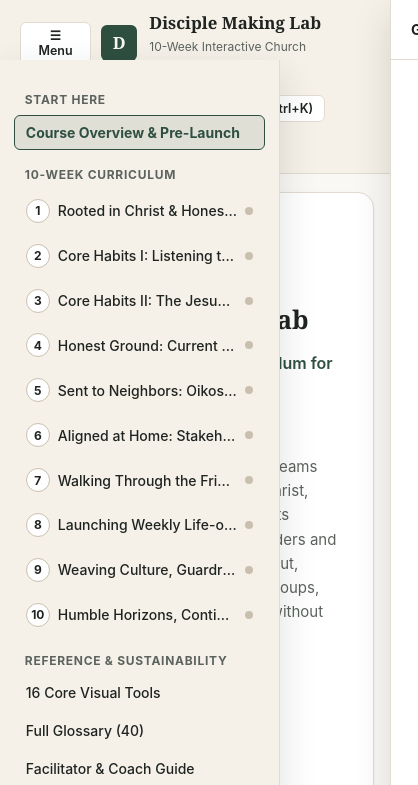
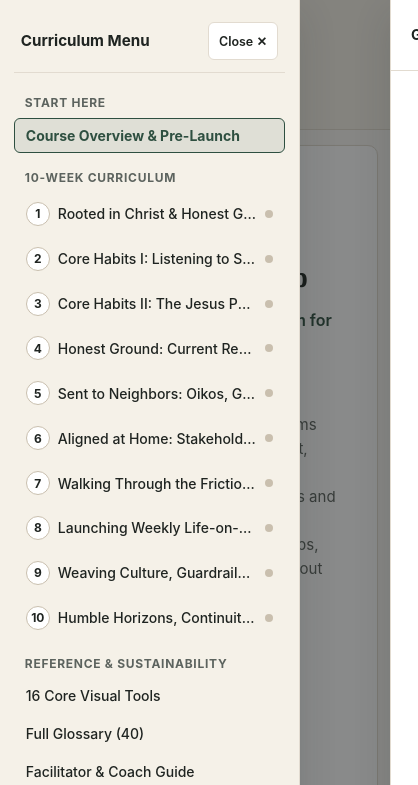
Before and after one commit to swmuniak/dml-interactive, a plain HTML site: page index.html in a window 390 px wide. Both pictures are taken after a click on the button "☰ Menu". Shown: the top 785 px of the page, 418 px wide, since content can reach past the window. Drawn offline with Linux system fonts and the light colour scheme.

Commit message:
Improve mobile responsiveness, drawer UX, SVG panning, and badge/tooltip sizing

```diff
--- a/css/styles.css
+++ b/css/styles.css
@@ -447,6 +447,8 @@ button, input, textarea, select {
   font-size: 0.76rem;
   font-weight: 700;
   border: 1px solid transparent;
+  white-space: nowrap;
+  flex-shrink: 0;
 }
 
 .badge-primary { background: var(--primary-soft); color: var(--primary); border-color: var(--primary); }
@@ -454,6 +456,34 @@ button, input, textarea, select {
 .badge-gold { background: var(--gold-soft); color: var(--gold); border-color: var(--gold); }
 .badge-slate { background: var(--slate-soft); color: var(--slate); border-color: var(--slate); }
 .badge-success { background: var(--success-soft); color: var(--success); border-color: var(--success); }
+
+.fourfold-card {
+  display: grid;
+  grid-template-columns: minmax(220px, 300px) 1fr;
+  gap: 1.5rem;
+  align-items: center;
+}
+
+.week-header-meta {
+  display: flex;
+  flex-direction: column;
+  gap: 0.45rem;
+  align-items: flex-end;
+}
+
+.mobile-sidebar-header {
+  display: none;
+}
+
+.sidebar-backdrop {
+  position: fixed;
+  inset: 0;
+  background: rgba(20, 23, 22, 0.5);
+  z-index: 55;
+  display: none;
+}
+
+.sidebar-backdrop.open { display: block; }
 
 .grid-2 { display: grid; grid-template-columns: repeat(2, minmax(0, 1fr)); gap: 1rem; }
 .grid-3 { display: grid; grid-template-columns: repeat(3, minmax(0, 1fr)); gap: 1rem; }
@@ -514,6 +544,8 @@ button, input, textarea, select {
   cursor: help;
   padding: 0 1px;
   border-radius: 2px;
+  -webkit-box-decoration-break: clone;
+  box-decoration-break: clone;
   transition: background 0.15s ease;
 }
 
@@ -754,22 +786,55 @@ textarea.field-input:focus, input.field-input:focus {
    ========================================================================== */
 @media (max-width: 960px) {
   .mobile-menu-btn { display: inline-flex; }
+  .mobile-sidebar-header {
+    display: flex;
+    align-items: center;
+    justify-content: space-between;
+    padding: 0.25rem 0.4rem 0.75rem;
+    margin-bottom: 0.5rem;
+    border-bottom: 1px solid var(--border);
+  }
   .app-shell { grid-template-columns: 1fr; }
   .sidebar {
     position: fixed;
-    top: 60px;
+    top: 0;
     left: 0;
     bottom: 0;
-    width: 280px;
-    z-index: 45;
+    height: 100vh;
+    height: 100dvh;
+    width: min(300px, 86vw);
+    z-index: 60;
     transform: translateX(-100%);
-    transition: transform 0.2s ease;
+    transition: transform 0.22s ease;
     box-shadow: var(--shadow-lg);
   }
   .sidebar.open { transform: translateX(0); }
   .main-content { padding: 1.15rem 1rem 3rem; }
-  .hero-card { grid-template-columns: 1fr; }
+  .hero-card, .fourfold-card { grid-template-columns: 1fr; }
+  .week-header-meta { align-items: flex-start; }
   .grid-2, .grid-3, .grid-4 { grid-template-columns: 1fr; }
+}
+
+@media (max-width: 640px) {
+  .topbar-inner { padding: 0.45rem 0.75rem; gap: 0.45rem; }
+  .brand-mark { width: 30px; height: 30px; font-size: 0.92rem; }
+  .brand-title { font-size: 0.95rem; }
+  .brand-sub { display: none; }
+  .progress-track { display: none; }
+  .progress-pill { padding: 0.25rem 0.5rem; font-size: 0.74rem; }
+  .topbar-controls { gap: 0.35rem; width: 100%; justify-content: flex-start; }
+  .topbar-controls .btn-sm { padding: 0.3rem 0.5rem; font-size: 0.74rem; min-height: 32px; }
+  .main-content { padding: 0.9rem 0.75rem 2.75rem; }
+  .card { padding: 1.05rem 1rem; border-radius: var(--radius-md); }
+  .hero-copy { padding: 1.25rem 1.05rem; }
+  .hero-img-wrap { min-height: 210px; }
+  .phase-banner-img { height: 170px; }
+  .btn, .step-tab, .part-pill, .scenario-opt { min-height: 38px; }
+  .step-tabs { width: 100%; }
+  .step-tab { flex: 1 1 auto; text-align: center; }
+  .diagram-stage { align-items: stretch; padding: 0.75rem; }
+  .diagram-svg-scroll { width: 100%; overflow-x: auto; -webkit-overflow-scrolling: touch; }
+  .diagram-svg-scroll svg { min-width: 460px; }
 }
 
 @media print {
--- a/index.html
+++ b/index.html
@@ -34,8 +34,13 @@
   </header>
 
   <!-- Main Two-Column Application Shell -->
+  <div id="sidebar-backdrop" class="sidebar-backdrop" onclick="closeMobileSidebar()"></div>
   <div class="app-shell">
     <aside id="sidebar" class="sidebar">
+      <div class="mobile-sidebar-header">
+        <span style="font-weight:700; font-size:0.95rem;">Curriculum Menu</span>
+        <button class="btn btn-sm" onclick="closeMobileSidebar()" aria-label="Close navigation menu">Close ✕</button>
+      </div>
       <nav id="sidebar-nav" aria-label="Course Modules"></nav>
     </aside>
 
--- a/js/app.js
+++ b/js/app.js
@@ -196,7 +196,7 @@
     }
 
     bindDynamicListeners();
-    window.scrollTo({ top: 0, behavior: "instant" });
+    window.scrollTo(0, 0);
   }
 
   // =========================================================================
@@ -267,7 +267,7 @@
       </section>
 
       <!-- Fourfold Gospel Anchor Card -->
-      <section class="card" style="display:grid; grid-template-columns:minmax(220px, 300px) 1fr; gap:1.5rem; align-items:center;">
+      <section class="card fourfold-card">
         <img src="assets/images/fourfold-gospel-emblem.png" alt="Olive vine weaving Cross, Pitcher, Chalice, and Crown" style="width:100%; border-radius:var(--radius-md); border:1px solid var(--border);" />
         <div style="display:flex; flex-direction:column; gap:0.65rem;">
           <span class="badge badge-terracotta" style="align-self:flex-start;">Theological Centerpiece</span>
@@ -502,7 +502,7 @@
             <h1 style="font-size:1.55rem;">${esc(w.title)}</h1>
             <p style="font-size:0.93rem; color:var(--muted); margin-top:0.25rem;">${esc(w.subtitle)}</p>
           </div>
-          <div class="no-print" style="display:flex; flex-direction:column; gap:0.45rem; align-items:flex-end;">
+          <div class="no-print week-header-meta">
             <span style="font-size:0.8rem; color:var(--muted); font-weight:600;">${esc(w.timeBudget)}</span>
             <div style="display:flex; gap:0.45rem; flex-wrap:wrap;">
               <button class="btn btn-sm" onclick="printWeekHandout()">Print Handout</button>
@@ -564,7 +564,7 @@
 
         <!-- Clickable Interactive SVG Stage -->
         <div class="diagram-stage" data-tool-stage="${t.id}">
-          ${window.DML_DIAGRAMS.render(t.id, curPartKey)}
+          <div class="diagram-svg-scroll">${window.DML_DIAGRAMS.render(t.id, curPartKey)}</div>
           <div style="font-size:0.78rem; color:var(--muted); margin-top:0.55rem;">Click any shaded zone in the diagram or button below to inspect each piece:</div>
           <div style="display:flex; flex-wrap:wrap; gap:0.4rem; justify-content:center; margin-top:0.45rem;">
             ${partPills}
@@ -629,7 +629,7 @@
         </div>
         <h3 style="font-size:1.12rem;">${esc(t.name)}</h3>
         <div class="diagram-stage" style="padding:0.6rem;">
-          ${window.DML_DIAGRAMS.render(t.id, null)}
+          <div class="diagram-svg-scroll">${window.DML_DIAGRAMS.render(t.id, null)}</div>
         </div>
         <p style="font-size:0.86rem; color:var(--muted);">${esc(t.tagline)}</p>
         <div style="display:flex; gap:0.5rem; margin-top:auto;">
@@ -705,7 +705,7 @@
         <h1 style="font-size:1.6rem; margin-top:0.35rem;">Curriculum Glossary (${entries.length} Terms)</h1>
         <p style="font-size:0.92rem; color:var(--muted); margin-top:0.25rem;">Every theological, frontline, pastoral, and learning concept defined clearly. You can also hover or tap any dotted-underlined word across the lessons.</p>
         <div style="display:flex; gap:0.75rem; flex-wrap:wrap; align-items:center; margin-top:0.9rem;">
-          <input type="search" class="field-input" style="max-width:300px;" placeholder="Filter glossary terms..." value="${esc(glossaryQuery)}" oninput="setGlossarySearch(this.value)" />
+          <input type="search" class="field-input" style="width:100%; max-width:340px;" placeholder="Filter glossary terms..." value="${esc(glossaryQuery)}" oninput="setGlossarySearch(this.value)" />
           <div style="display:flex; gap:0.4rem; flex-wrap:wrap;">${catBtns}</div>
         </div>
       </section>
@@ -815,13 +815,15 @@
 
     const rect = termEl.getBoundingClientRect();
     const popRect = pop.getBoundingClientRect();
+    const vw = document.documentElement.clientWidth || window.innerWidth;
+    const vh = document.documentElement.clientHeight || window.innerHeight;
     let top = rect.bottom + 8;
-    if (top + popRect.height > window.innerHeight - 12) {
+    if (top + popRect.height > vh - 12) {
       top = Math.max(12, rect.top - popRect.height - 8);
     }
     let left = rect.left;
-    if (left + popRect.width > window.innerWidth - 12) {
-      left = Math.max(12, window.innerWidth - popRect.width - 12);
+    if (left + popRect.width > vw - 12) {
+      left = Math.max(12, vw - popRect.width - 12);
     }
     pop.style.top = top + "px";
     pop.style.left = left + "px";
@@ -987,11 +989,16 @@
   };
 
   window.toggleMobileSidebar = function () {
-    document.getElementById("sidebar").classList.toggle("open");
+    const sb = document.getElementById("sidebar");
+    const bd = document.getElementById("sidebar-backdrop");
+    const open = sb.classList.toggle("open");
+    if (bd) bd.classList.toggle("open", open);
   };
 
   window.closeMobileSidebar = function () {
     document.getElementById("sidebar").classList.remove("open");
+    const bd = document.getElementById("sidebar-backdrop");
+    if (bd) bd.classList.remove("open");
   };
 
   window.exportWorkbookData = function () {
```
